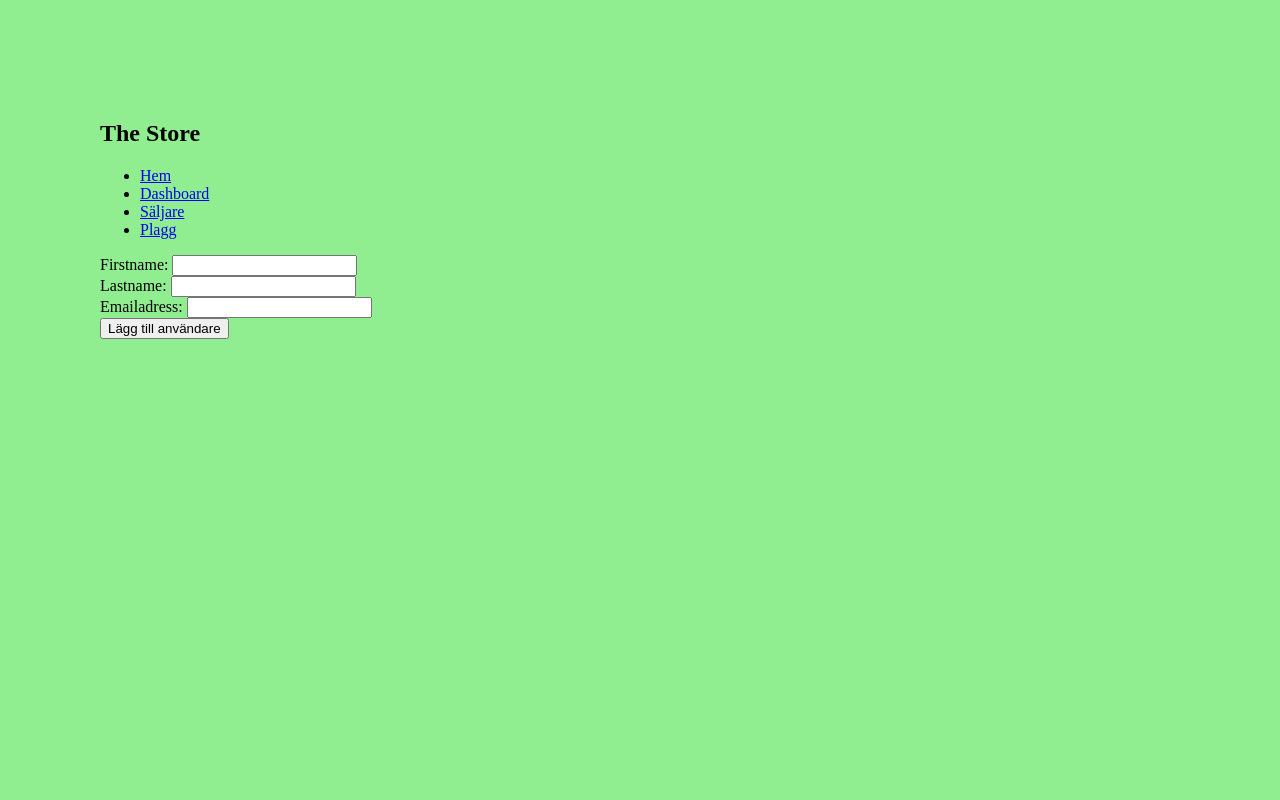
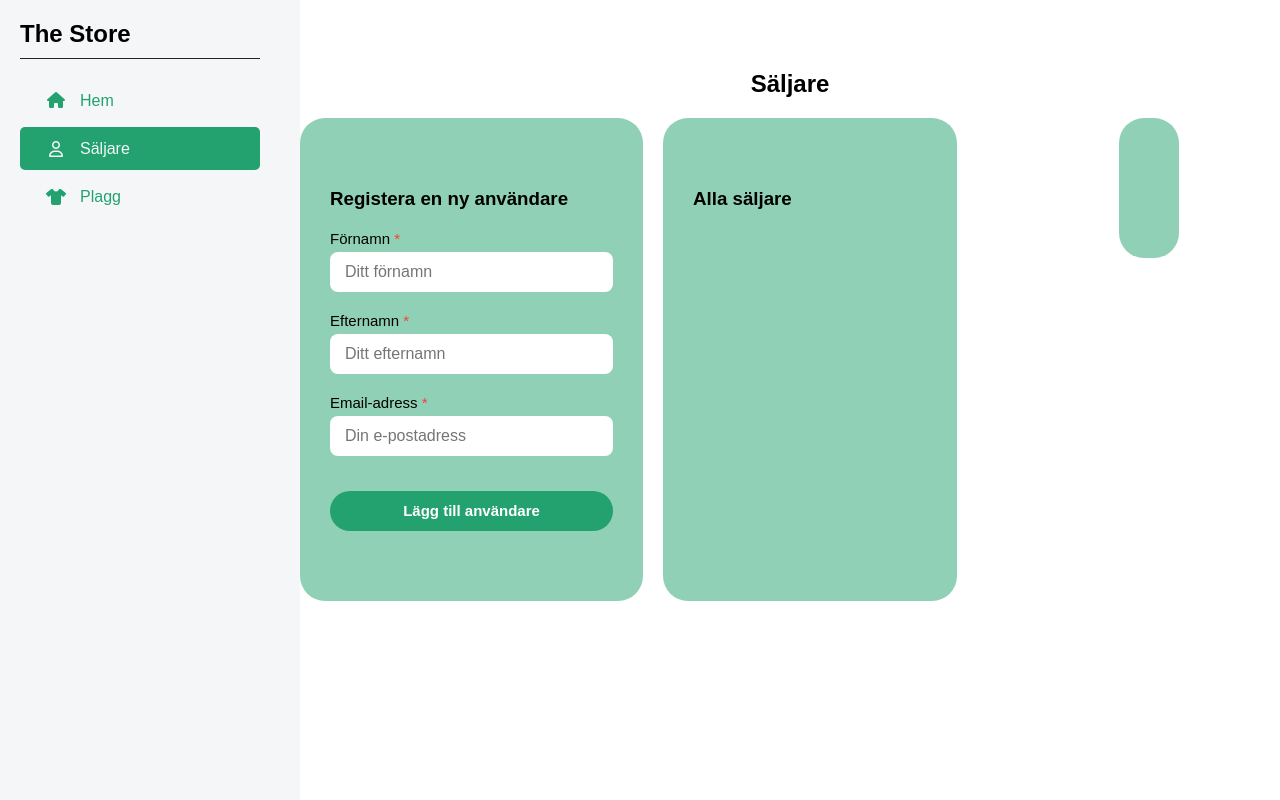
Before and after one commit to chrissilliw/TheStore, a PHP site: page /sellers.php in a window 1280 px wide. Run offline with PHP 8.4, Linux system fonts and the light colour scheme; data that the repository does not hold is empty.

Commit message:
Working on get single Seller

```diff
--- a/classes/seller/seller-model.php
+++ b/classes/seller/seller-model.php
@@ -41,4 +41,27 @@ class SellerModel extends DB {
         return $SellerCollection;
     }
 
+    public function getSeller(int $m): Seller {
+        $sql =
+        "SELECT sellers.id, sellers.sellers_firstname, sellers.sellers_lastname, sellers.sellers_email_adress FROM `sellers`
+        WHERE sellers.id = {$m}";
+        $statement = $this->pdo->prepare($sql);
+        $statement->execute();
+        $seller =  $statement->fetchAll(PDO::FETCH_ASSOC);
+        $selectedSeller = new Seller($seller['id'], $seller['sellers_firstname'], $seller['sellers_lastname'], $seller['sellers_email_adress']);
+        return $selectedSeller;
+    }
+
+    // public function getSellersNumberOfGarmentsSubmitted(int $m): Seller {
+    //     $sql =
+    //     "SELECT s.sellers_firstname, s.sellers_lastname, COUNT(s.id) FROM sellers AS s
+    //     JOIN products AS p ON p.seller_id = s.id
+    //     GROUP BY s.id";
+    //     $statement = $this->pdo->prepare($sql);
+    //     $statement->execute();
+
+
+    // }
+
+
 }
--- a/classes/seller/seller-view.php
+++ b/classes/seller/seller-view.php
@@ -1,6 +1,6 @@
 <?php
 
-//§require_once 'seller.php';
+require_once 'seller.php';
 
 class SellerView {
 
@@ -21,7 +21,14 @@ class SellerView {
     }
 
     public function renderSellerInfo(Seller $s): void {
-        echo "<h3>{$s->getFirstname} {$s->getLastname}</h3>";
+        echo    "<i class='fa-regular selected-seller-icon fa-user'></i>
+                <h3>{$s->getFirstname()} {$s->getLastname()}</h3>
+                <p>Antal inlämnade plagg: {}</p>
+                <p>Antal inlämnade plagg: </p>
+                <p>Antal sålda plagg: </p>
+                <p>Totala försäljningssumman: </p>
+                <p>Alla plagg som säljaren har lämnat in: </p>
+        ";
 
     }
 
--- a/partials/footer.php
+++ b/partials/footer.php
@@ -1,3 +1,3 @@
-
+</div> <!-- End of page-container -->
 </body>
 </html>
--- a/partials/header.php
+++ b/partials/header.php
@@ -1,3 +1,9 @@
+<?php
+
+    $page = substr( $_SERVER['SCRIPT_NAME'], strrpos($_SERVER['SCRIPT_NAME'], "/")+1);
+
+?>
+
 <!DOCTYPE html>
 <html lang="en">
 <head>
@@ -5,9 +11,15 @@
     <meta http-equiv="X-UA-Compatible" content="IE=edge">
     <meta name="viewport" content="width=device-width, initial-scale=1.0">
     <link rel="stylesheet" href="style/style.css" />
+    <link rel="stylesheet" href="style/forms.css" />
+    <link rel="stylesheet" href="style/sellers.css" />
+    <link rel="stylesheet" href="style/products.css" />
+    <link rel="stylesheet" href="https://cdnjs.cloudflare.com/ajax/libs/font-awesome/6.4.0/css/all.min.css" integrity="sha512-iecdLmaskl7CVkqkXNQ/ZH/XLlvWZOJyj7Yy7tcenmpD1ypASozpmT/E0iPtmFIB46ZmdtAc9eNBvH0H/ZpiBw==" crossorigin="anonymous" referrerpolicy="no-referrer" />
     <title>The Store</title>
 </head>
 <body>
 
-    <aside>
-        <h1>The Store</h1>
+    <div class="page-container <?php echo $page == "sellers.php"? 'sellers-container' : '' ?> "">
+    <aside class="sidebar">
+        <div class="sidebar-wrapper">
+            <h1>The Store</h1>
--- a/partials/menu.php
+++ b/partials/menu.php
@@ -1,20 +1,32 @@
+<?php
+
+    $page = substr( $_SERVER['SCRIPT_NAME'], strrpos($_SERVER['SCRIPT_NAME'], "/")+1);
+
+?>
+
         <nav>
             <ul>
-            <li>
-                <a href="index.php">Hem</a>
+                <li class="nav-link">
+                    <a href="index.php" class=" <?php echo $page == "index.php"? 'active' : '' ?> ">
+                    <i class="fa-solid fa-house <?php echo $page == "index.php"? 'active-icon' : '' ?>"></i>
+                        <span>Hem</span>
+                    </a>
                 </li>
-            <li>
-                <a href="sellers.php">Dashboard</a>
-            </li>
-            <li>
-                <a href="sellers.php">Säljare</a>
-            </li>
-            <li>
-                <a href="products.php">Plagg</a>
+                <li class="nav-link">
+                    <a href="sellers.php" class=" <?php echo $page == "sellers.php"? 'active' : '' ?> ">
+                    <i class="fa-regular fa-user <?php echo $page == "sellers.php"? 'active-icon' : '' ?>"></i>
+                        <span>Säljare</span>
+                    </a>
+                    <li class="nav-link">
+                    <a href="products.php" class=" <?php echo $page == "products.php"? 'active' : '' ?> ">
+                    <i class="fa-solid fa-shirt <?php echo $page == "products.php"? 'active-icon' : '' ?>"></i>
+                        <span>Plagg</span>
+                    </a>
                 </li>
             </ul>
 
 
 
         </nav>
+    </div>
 </aside>
--- /dev/null
+++ b/partials/page-title.php
@@ -0,0 +1 @@
+<h2><?php echo $page == "index.php"? 'active' : '' ?> </h2>
--- a/partials/seller-form.php
+++ b/partials/seller-form.php
@@ -3,19 +3,19 @@
 
 ?>
 
-
-<form action="form-handlers/seller-form-handler.php" method="post">
-    <div>
-        <label for="firstname">Firstname: </label>
-        <input type="text" name="firstname" id="firstname">
-    </div>
-    <div>
-        <label for="lastname">Lastname: </label>
-        <input type="text" name="lastname" id="lastname">
-    </div>
-    <div>
-        <label for="email">Emailadress: </label>
-        <input type="text" name="email" id="email">
-    </div>
-    <button type="submit">Lägg till användare</button>
-</form>
+    <form action="form-handlers/seller-form-handler.php" method="post" class="form-wrapper">
+        <h3 class="form-title">Registera en ny användare</h3>
+        <div class="input-wrapper">
+            <label for="firstname" class="sellers-label">Förnamn<span> *</span> </label>
+            <input type="text" name="firstname" id="firstname" placeholder="Ditt förnamn">
+        </div>
+        <div class="input-wrapper">
+            <label for="lastname" class="sellers-label">Efternamn<span> *</span></label>
+            <input type="text" name="lastname" id="lastname" placeholder="Ditt efternamn">
+        </div>
+        <div class="input-wrapper">
+            <label for="email" class="sellers-label">Email-adress<span> *</span></label>
+            <input type="text" name="email" id="email" placeholder="Din e-postadress">
+        </div>
+        <button type="submit" class="submit-button">Lägg till användare</button>
+    </form>
--- a/sellers.php
+++ b/sellers.php
@@ -12,21 +12,48 @@ $SellerView = new SellerView($pdo);
     include 'partials/header.php';
     include 'partials/menu.php';
 
+?>
+
+<div class="content">
+
+<h2 class="page-title">Säljare</h2>
+
+<main class="main-content">
+
+    <?php
+
         include 'partials/seller-form.php';
+    ?>
 
-//$SellerView->renderAllSellersAsList($SellerModel->getAllSellersOrderedAsc());
+    <section class="all_sellers_list">
 
+    <h3 class="form-title">Alla säljare</h3>
+
+    <?php
         $SellerView->renderAllTheSellers($SellerModel->getAllTheSellers());
+    ?>
+    </section>
+
+    <section class="seller_info">
+
+        <?php
 
             if(isset($_GET['id'])) {
                 $id = (int) filter_var($_GET['id'], FILTER_SANITIZE_NUMBER_INT);
                 var_dump($id);
-    $sellerCollection = $SellerModel->getAllTheSellers();
-    $single_seller = $sellerCollection->getSeller($id);
+                $single_seller = $SellerModel->getSeller($id);
 
                 var_dump($single_seller);
-    //$SellerView->renderSellerInfo($single_seller);
+                $SellerView->renderSellerInfo($single_seller);
             }
 
+        ?>
 
+    </section>
+
+</main>
+
+</div>
+
+<?php
 include 'partials/footer.php';
--- /dev/null
+++ b/style/forms.css
@@ -0,0 +1,48 @@
+.form-wrapper {
+    display: flex;
+    flex-direction: column;
+    padding: 70px 30px;
+    background-color: rgba(34,162,111, 0.5);
+    border-radius: 25px;
+}
+
+.form-title{
+    margin: 0px;
+}
+
+.input-wrapper {
+    display: flex;
+    flex-direction: column;
+    font-size: 18px;
+}
+
+.sellers-label {
+    margin-top: 20px;
+    margin-bottom: 5px;
+    font-size: 15px;
+    font-weight: 500;
+}
+
+.sellers-label span{
+    color: #F44336;
+}
+
+input {
+    padding: 10px 14px;
+    font-size: 16px;
+    border: 1px solid transparent;
+    border-radius: 8px;
+}
+
+.submit-button {
+    margin-top: 35px;
+    width: 100%;
+    height: 40px;
+    cursor: pointer;
+    border: 1px solid transparent;
+    border-radius: 25px;
+    background-color: #23A26F;
+    color: #fff;
+    font-size: 15px;
+    font-weight: 600;
+}
--- /dev/null
+++ b/style/products.css
@@ -0,0 +1,20 @@
+.product-item {
+    border-bottom: 1px solid orange;
+}
+
+.product-item:first-child{
+    border-top: 1px solid orange;
+}
+
+.product-item {
+    list-style: none;
+}
+
+.product-item p {
+    margin-top: 4px;
+    margin-bottom: 4px;
+}
+
+.product-item p span {
+    font-weight: 600;
+}
--- /dev/null
+++ b/style/sellers.css
@@ -0,0 +1,49 @@
+.content {
+    margin-top: 50px;
+    width: 100%;
+}
+
+.page-title {
+    text-align: center;
+}
+
+.main-content {
+    margin-top: 0px;
+    width: 100%;
+    display: grid;
+    gap: 20px;
+    grid-template-columns : 35% 30% 35%;
+    justify-content: space-around;
+}
+
+.all_sellers_list {
+    padding: 70px 30px;
+    background-color: rgba(34,162,111, 0.5);
+    border-radius: 25px;
+}
+
+.all_sellers_list ul {
+    margin: 0;
+
+}
+
+.all_sellers_list ul li {
+    margin-bottom: 10px;
+    list-style: none;
+}
+
+.seller_info {
+    height: fit-content;
+    margin: 0 auto;
+    padding: 70px 30px;
+    background-color: rgba(34,162,111, 0.5);
+    border-radius: 25px;
+}
+
+.seller_info p{
+}
+
+.selected-seller-icon {
+    font-size: 40px;
+    width: 100%;
+}
--- a/style/style.css
+++ b/style/style.css
@@ -1,10 +1,87 @@
 html, body {
-    margin: 50px;
-    padding: 0;
-    display: flex;
-    flex-direction: column;
+    margin: 0px;
+    padding: 0px;
 }
 
 body {
-    background-color: lightgreen;
+    font-family: 'Poppins', sans-serif;
 }
+
+.page-container {
+    width: 100vw;
+    height: auto;
+    display: flex;
+}
+
+aside {
+    position: relative;
+    min-height: 100vh;
+    height: 100%;
+    width: 100%;
+    max-width: 300px;
+    min-width: 300px;
+    background: #F4F6F8;
+}
+
+.sidebar-wrapper {
+    position: fixed;
+}
+
+h1 {
+    margin-left: 20px;
+    padding-bottom: 10px;
+    width: 240px;
+    border-bottom: 1px solid #212426;
+}
+
+nav ul {
+    margin-left: 20px;
+    padding: 0
+}
+
+nav ul li{
+    width: 240px;
+    margin-bottom: 5px;
+    list-style: none;
+    line-height: 2.7rem;
+
+}
+
+nav ul li i {
+    justify-self: center;
+    color: #23A26F;
+}
+
+nav ul li a {
+    display: grid;
+    grid-template-columns: 20% 70%;
+    justify-content: center;
+    align-items: center;
+    text-decoration: none;
+    color: #23A26F;
+    background-color: #F4F6F8;
+    border-radius: 5px;
+    transition: 300ms ease;
+}
+
+nav ul li a:hover {
+    background-color: #23A26F;
+    color: #fff;
+}
+
+nav ul li a:hover > i {
+    color: #fff;
+}
+
+.active {
+    background-color: #23A26F;
+    color: #F4F6F8;
+}
+
+.active-text {
+    color: #F4F6F8;
+}
+
+.active-icon {
+    color: #F4F6F8;
+}
```
Also changed, not shown: classes/product/product-view.php (+8 -8 lines). Lines whose indentation alone changed are shown as unchanged.
